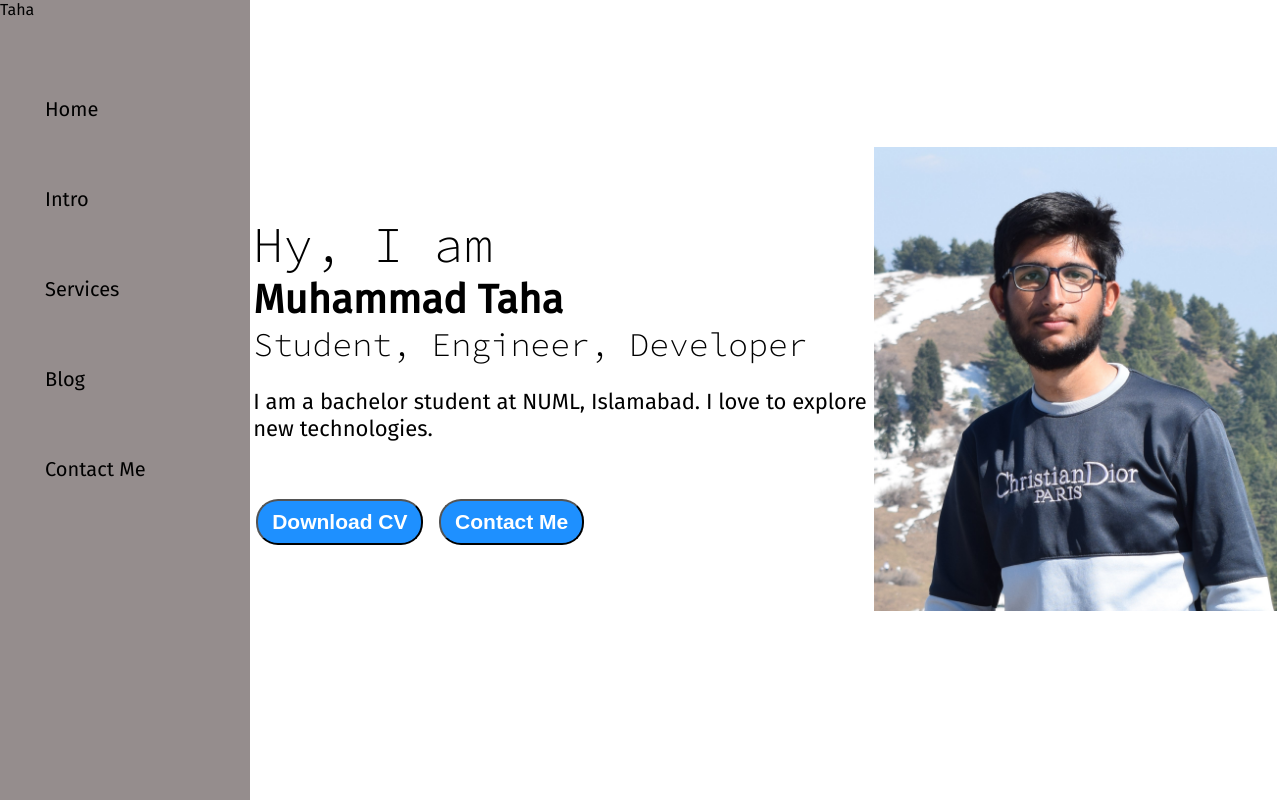
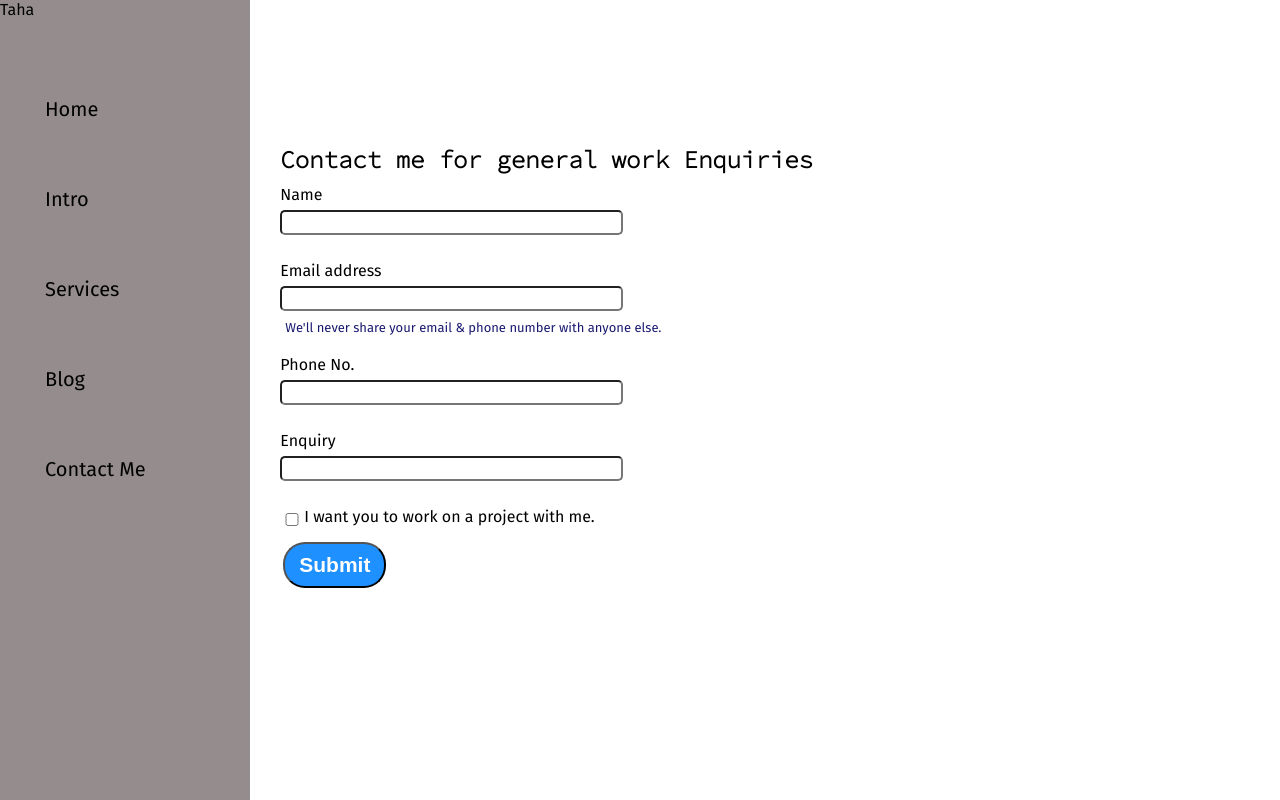
Before and after one commit to MrRajaG/Portfolio, a plain HTML site: page contact.html in a window 1280 px wide. Drawn offline with Linux system fonts and the light colour scheme.

Commit message:
June 3, 2023 9:41 Pm

```diff
--- a/contact.html
+++ b/contact.html
@@ -16,26 +16,38 @@
                     <li><a href="/">Home</a></li>
                     <li><a href="/intro.html">Intro</a></li>
                     <li><a href="/services.html">Services</a></li>
-                    <li><a href="/blo.html">Blog</a></li>
+                    <li><a href="/blog.html">Blog</a></li>
                     <li><a href="/contact.html">Contact Me</a></li>
                 </ul>
             </nav>
         </div>
         <div class="main">
-            <div class="infoContainer">
-                <div class="devInfo">
-                    <div class="hello">Hy, I am</div>
-                    <div class="name">Muhammad Taha</div>
-                    <div class="about">Student, Engineer, Developer</div>
-                    <div class="moreabout">I am a bachelor student at NUML, Islamabad. I love to explore new technologies.</div>
-                    <div class="buttons">
-                        <button>Download CV</button>
-                        <button>Contact Me</button>
+            <div class="formContainer">
+                <h2>Contact me for general work Enquiries</h2>
+                <form>
+                    <div class="mb-3">
+                      <label for="clientEmail" class="form-label">Name</label>
+                      <input type="name" class="form-control" id="clientEmail" aria-describedby="emailHelp">
                     </div>
-                </div>
-                <div class="devPic">
-                    <img src="images/Dev.jpg" alt="Muhammad Taha">
-                </div>
+                    <div class="mb-3">
+                        <label for="clientEmail" class="form-label">Email address</label>
+                        <input type="email" class="form-control" id="clientEmail" aria-describedby="emailHelp">
+                        <div id="emailHelp" class="form-text">We'll never share your email & phone number with anyone else.</div>
+                      </div>
+                    <div class="mb-3">
+                      <label for="clientPhone" class="form-label">Phone No.</label>
+                      <input type="password" class="form-control" id="clientPhone">
+                    </div>
+                    <div class="mb-3">
+                        <label for="clientEmail" class="form-label">Enquiry</label>
+                        <input type="text" class="form-control" id="clientEmail" aria-describedby="emailHelp">
+                      </div>
+                    <div class="mb-3" id="form-check">
+                      <input type="checkbox" class="form-check-input" id="isClient">
+                      <label class="form-check-label" for="isClient">I want you to work on a project with me.</label>
+                    </div>
+                    <button type="submit" class="btn btn-primary">Submit</button>
+                  </form>
             </div>
         </div>
     </div>
--- a/style.css
+++ b/style.css
@@ -64,7 +64,7 @@
 .buttons{
     margin-top: 34px;
 }
-.buttons button{
+.btn{
     padding: 9px 14px;
     border-radius: 22px;
     color: white;
@@ -74,10 +74,43 @@
     margin: 0 3px;
     cursor: pointer;
 }
-.buttons button:hover{
+.btn:hover{
     background-color: white;
     color: dodgerblue;
 }
 .devPic img{
     height: 58vh;
 }
+.formContainer{
+    padding: 0 30px;
+    padding-top: 144px;
+    font-family: 'Fira Sans', sans-serif;
+
+}
+.formContainer h2{
+    font-family: 'Source Code Pro', monospace;
+}
+.formContainer form div{
+    padding: 10px 0;
+    display: flex;
+    flex-direction: column;
+}
+.formContainer form div input{
+    width: 26vw;
+    border-radius: 5px;
+    margin: 6px 0;
+    padding: 3px;
+}
+#form-check{
+    flex-direction: row;
+}
+#form-check input{
+    width: 24px;
+    margin: 3px, 0;
+}
+#emailHelp{
+    font-size: 13px;
+    color: midnightblue;
+    margin: 0 5px;
+    padding: 3px 0 0 0;
+}
```
Also changed, not shown: blog.html (+3 -3 lines), index.html (+2 -2 lines), intro.html (+3 -3 lines), services.html (+3 -3 lines).
